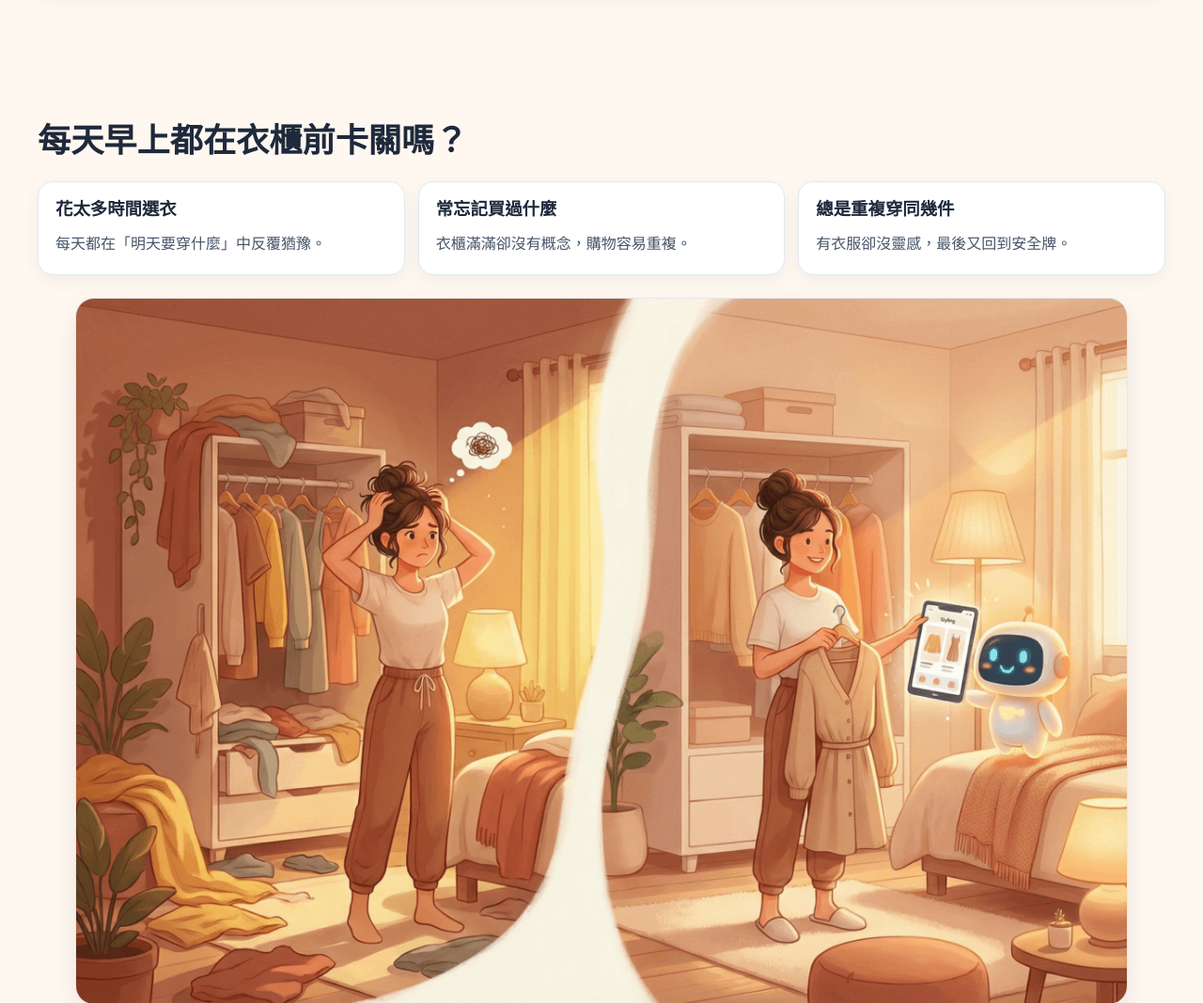
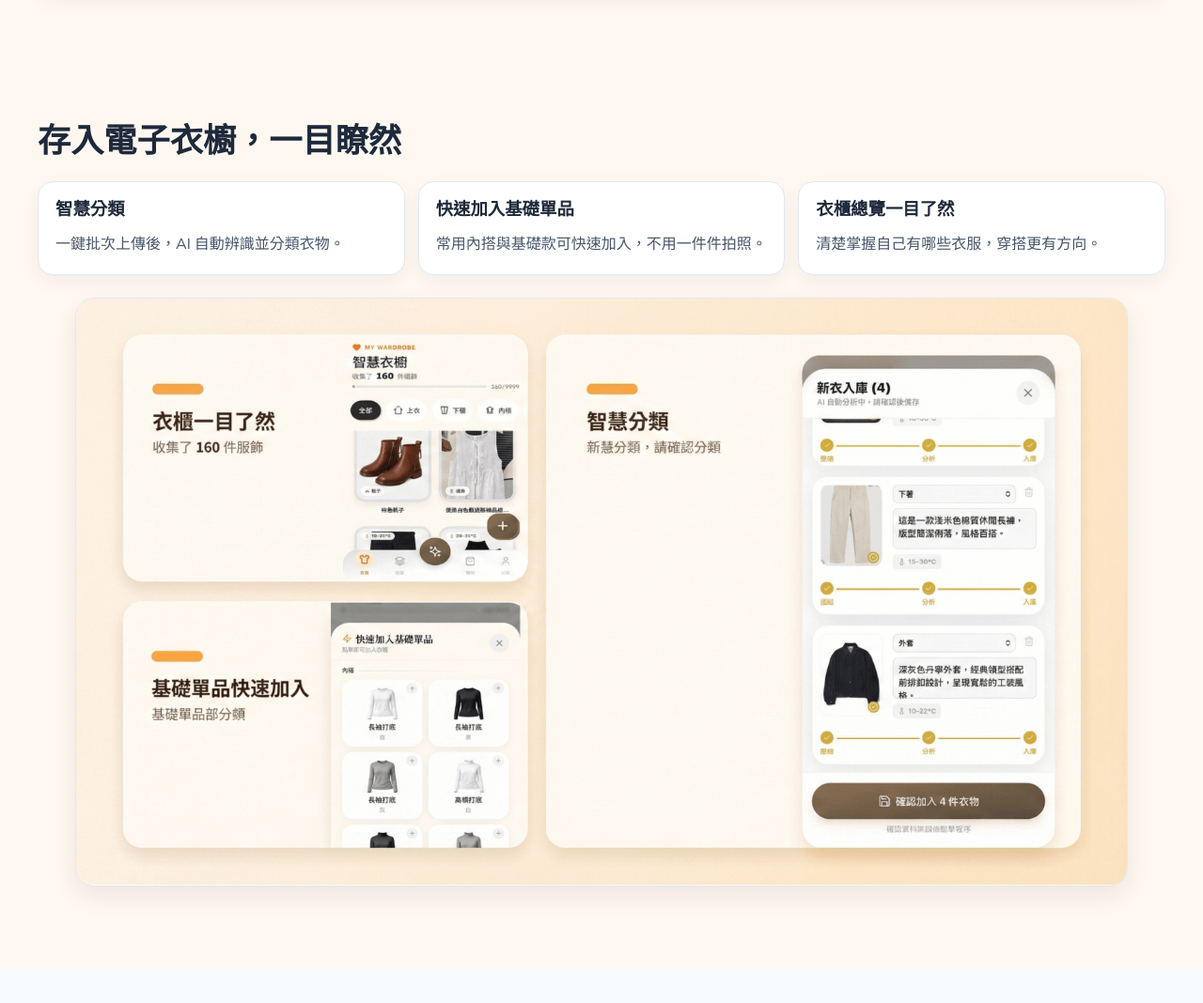
Before and after one commit to tony95253/outfit-genie-landing-page, a website: page index.html in a window 1280 px wide. Shown: the part 800-1868 px from the top of the page at 94% size. Drawn offline with Linux system fonts and the light colour scheme.

Commit message:
feat(section-2): update copy for electronic wardrobe and replace visual

```diff
--- a/index.html
+++ b/index.html
@@ -77,23 +77,23 @@
 
     <section class="section reveal">
       <div class="container">
-        <h2>每天早上都在衣櫃前卡關嗎？</h2>
+        <h2>存入電子衣櫥，一目瞭然</h2>
         <div class="cards three">
           <article class="card">
-            <h3>花太多時間選衣</h3>
-            <p>每天都在「明天要穿什麼」中反覆猶豫。</p>
+            <h3>智慧分類</h3>
+            <p>一鍵批次上傳後，AI 自動辨識並分類衣物。</p>
           </article>
           <article class="card">
-            <h3>常忘記買過什麼</h3>
-            <p>衣櫃滿滿卻沒有概念，購物容易重複。</p>
+            <h3>快速加入基礎單品</h3>
+            <p>常用內搭與基礎款可快速加入，不用一件件拍照。</p>
           </article>
           <article class="card">
-            <h3>總是重複穿同幾件</h3>
-            <p>有衣服卻沒靈感，最後又回到安全牌。</p>
+            <h3>衣櫃總覽一目了然</h3>
+            <p>清楚掌握自己有哪些衣服，穿搭更有方向。</p>
           </article>
         </div>
         <figure class="image-card mt-24">
-          <img src="./assets/images/pain-points.png" alt="穿搭痛點情境圖" loading="lazy" decoding="async" />
+          <img src="./assets/images/second-page.png" alt="電子衣櫥功能展示圖" loading="lazy" decoding="async" />
         </figure>
       </div>
     </section>
```
Also changed, not shown: public/index.html (+8 -8 lines), assets/images/second-page.png (added), public/assets/images/second-page.png (added).
